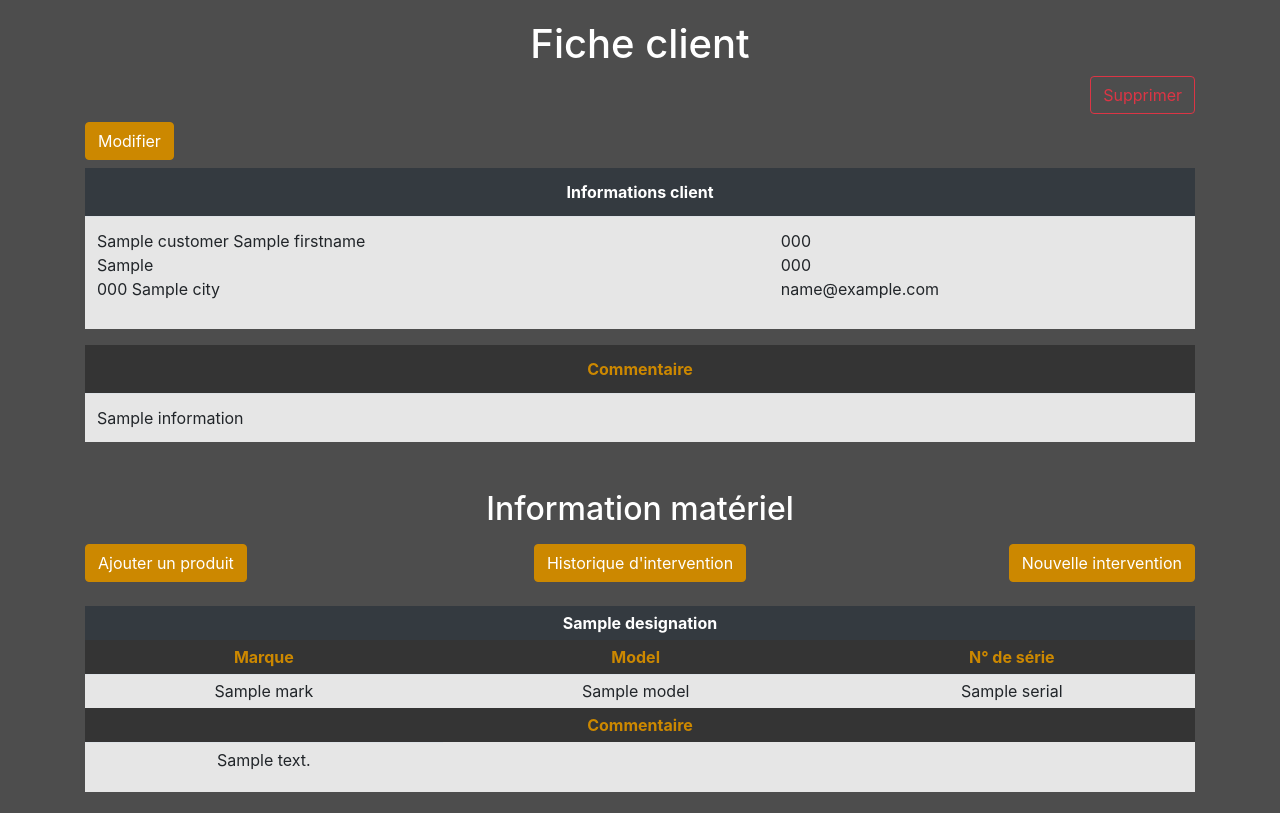
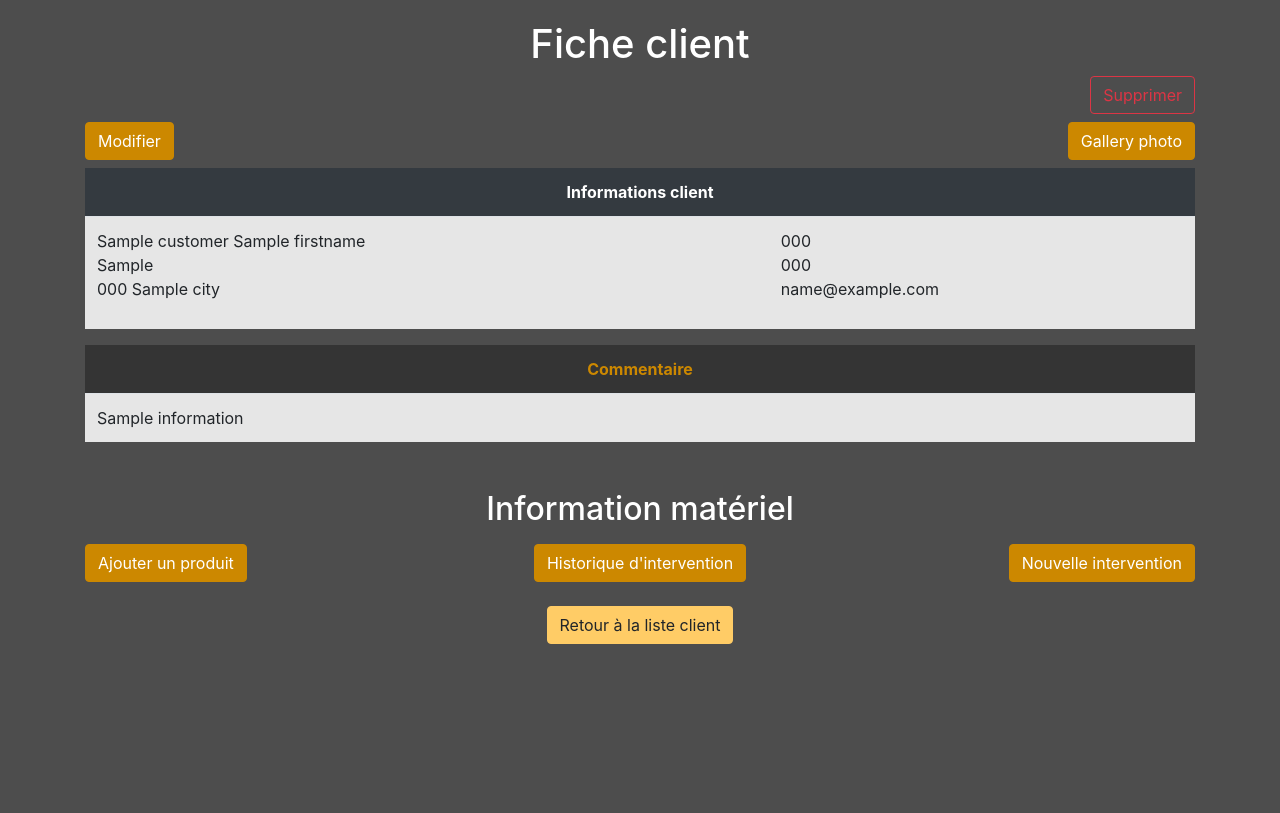
Before and after one commit to spouk45/OPC, a Symfony app: template templates/customer/show.html.twig in a window 1280 px wide. Shown: the top 813 px of the page. After the commit the page ends 644 px from the top, so only its background shows below. Run offline with Twig, Linux system fonts and the light colour scheme; the template is opened without the code that fills it: most values are stand-ins (such as "Sample title", 1, 10 or a date in 2020); style sheets or scripts are compiled from the project's sources; some libraries are stand-ins or nearby versions.

Commit message:
ajout de la gallery et d'import de photo

```diff
--- a/assets/css/config.scss
+++ b/assets/css/config.scss
@@ -14,3 +14,8 @@ $dark: darken($backgroundColor,10%);
 $table-bg: darken(white,10%);
 
 $colorTitle : white;
+
+// Thumbnails
+$thumbnail-border-color : $textColor1;
+//$figure-caption-font-size:
+//$figure-caption-color:
--- a/assets/css/galery.scss
+++ b/assets/css/galery.scss
@@ -1,8 +1,15 @@
+//$widthImage : 500px;
+//$heightImage : $widthImage * 9 / 16;
+
 .myImg {
-  border-radius: 5px;
   cursor: pointer;
   transition: 0.3s;
 }
+//
+//.gallery{
+//  width : $widthImage;
+//  height: $heightImage;
+//}
 
 .myImg:hover {opacity: 0.7;}
 
--- a/templates/customer/show.html.twig
+++ b/templates/customer/show.html.twig
@@ -1,6 +1,6 @@
 {% extends 'base.html.twig' %}
 
-{% block title %}Customer{% endblock %}
+{% block title %}Galerie{% endblock %}
 {% block stylesheets %}
     <link rel="stylesheet" href="{{ asset('build/galery.css') }}">
 {% endblock %}
@@ -8,9 +8,11 @@
     <div class="container">
         <h1>Fiche client</h1>
         {{ include('customer/_delete_form.html.twig') }}
-        <div class="mx-auto mb-2">
+        <div class="mx-auto mb-2 d-flex justify-content-between">
             <a class="btn btn-primary" href="{{ path('customer_edit', {'id': customer.id}) }}">Modifier</a>
+            <a class="btn btn-primary" href="{{ path('show_images', {'id': customer.id}) }}">Gallery photo</a>
         </div>
+
 
         <table class="table">
             <thead class="thead-dark">
@@ -63,65 +65,14 @@
                 <a class="btn btn-primary" href="{{ path('intervention_report_new', {'customer': customer.id}) }}">Nouvelle
                     intervention</a>
             </div>
+
+
         </div>
-
-        <div class="row">
-            <div class="col">
-                {% for customerHeating in customer.customerHeatings %}
-                    <table class="table table-sm text-center mb-4">
-                        <thead class="thead-dark">
-                        <tr>
-                            <th class="text-center" colspan="3">{{ customerHeating.heating.designation }}</th>
-                        </tr>
-                        </thead>
-                        <tbody>
-                        <tr>
-                            <th>Marque</th>
-                            <th>Model</th>
-                            <th>N° de série</th>
-                        </tr>
-                        <tr>
-                            <td>{{ customerHeating.mark }}</td>
-                            <td>{{ customerHeating.model }}</td>
-                            <td>{{ customerHeating.serial }}</td>
-
-                        </tr>
-                        <tr>
-                            <th colspan="3">Commentaire</th>
-                        </tr>
-                        <tr>
-                            <td class="text-center"><p>{{ customerHeating.comment }}</p></td>
-                        </tr>
-                        </tbody>
-                    </table>
-                {% endfor %}
+        <div class="row text-center">
+            <div class="col text-center mb-2">
+                <a class="btn btn-info" href="{{ path('customer_index') }}">Retour à la liste client</a>
             </div>
         </div>
-
-        <div class="row">
-            {% for key,image in customer.imagesLink %}
-
-                <div class="col-4">
-                    <img data-currentSlide="{{ key }}" class="img-thumbnail img-fluid myImg"
-                         src="/uploads/images/{{ image.name }}" alt="{{ image.originalName }}">
-                </div>
-            {% endfor %}
-        </div>
-
-
-        <div class="text-center mb-4">
-            <a class="btn btn-outline-info" href="{{ path('customer_index') }}">Retour à la liste</a>
-        </div>
-    </div>
-
-    <!-- The Modal -->
-    <div class="container-fluid">
-        <div id="myModal" class="modal">
-            <span id="closeModal" class="close">&times;</span>
-            <img class="modal-content " id="img01">
-            <div id="caption"></div>
-        </div>
-    </div>
 
 
 {% endblock %}
```
Also changed, not shown: src/Controller/ImageController.php (added, +87 -0 lines), templates/Image/add.html.twig (added, +26 -0 lines), templates/Image/gallery.html.twig (added, +53 -0 lines).
